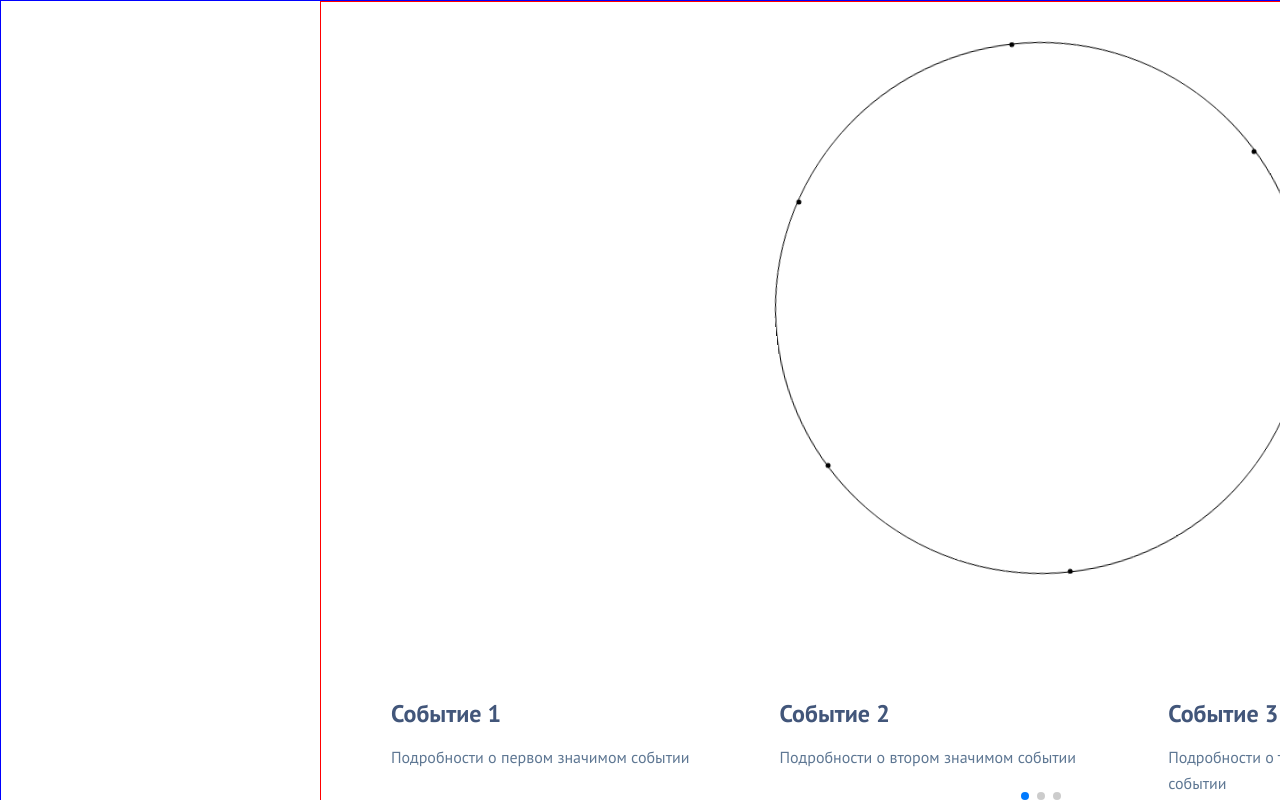
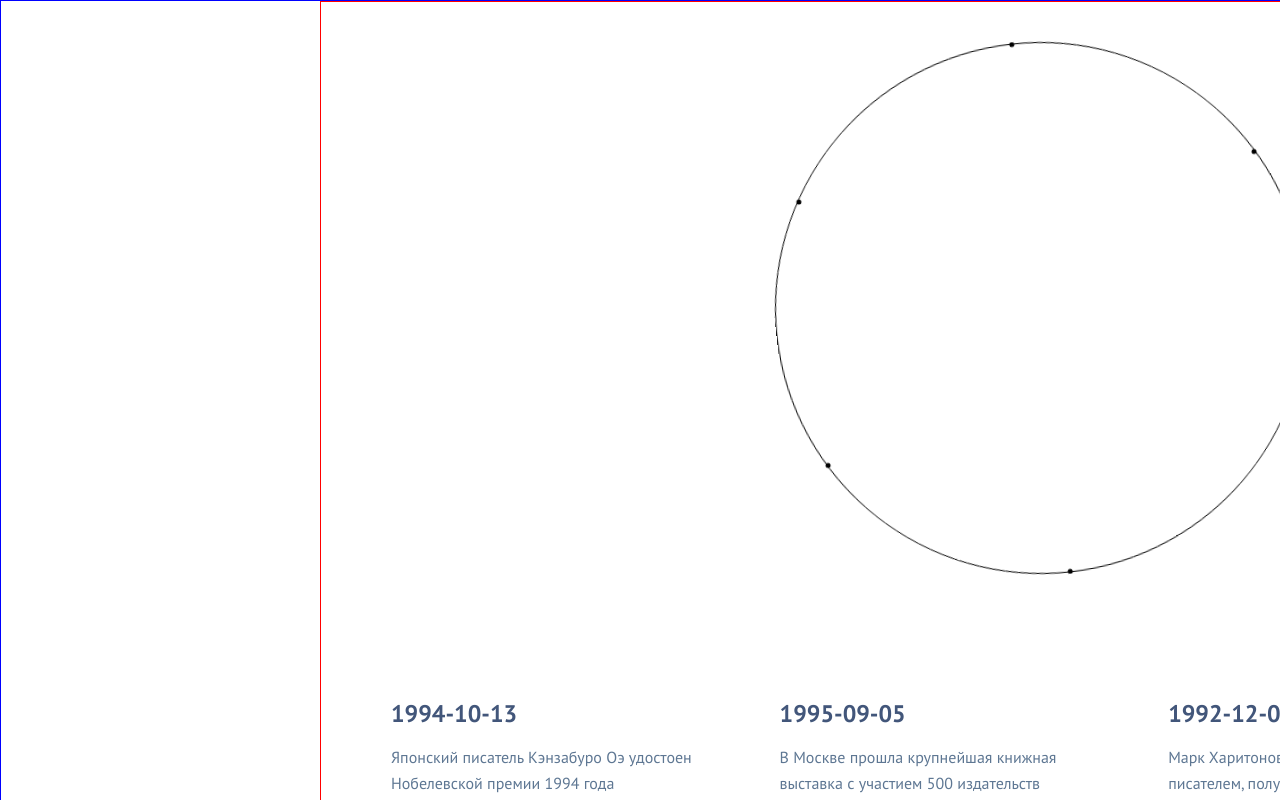
Before and after one commit to Stepan-Suprunov/Only_test, a React app: page / in a window 1280 px wide. Shown: the top 800 px of the page. Built offline with nearby package versions, Linux system fonts and the light colour scheme.

Commit message:
API response mock implemented

```diff
--- a/src/App.tsx
+++ b/src/App.tsx
@@ -1,14 +1,14 @@
 import React from 'react';
 import { InfoBlock } from './components/index';
 import { MainLayout } from './layouts/index';
-import { events } from './data/data'
+import { data } from './data/data'
 
 
 function App() {
 
     return (
         <MainLayout>
-            <InfoBlock events={events}/>
+            <InfoBlock events={data.events.results}/>
         </MainLayout>
     );
 };
--- a/src/components/info-block/types.ts
+++ b/src/components/info-block/types.ts
@@ -1,5 +1,5 @@
-import {SwiperItemType} from '../swiper/types';
+import { IEvent } from '../../data/types'
 
 export type InfoBlockPropsType = {
-    events: SwiperItemType[];
+    events: IEvent[];
 };
--- a/src/components/swiper/index.tsx
+++ b/src/components/swiper/index.tsx
@@ -17,8 +17,8 @@ export function Swiper({ items }: SwiperPropsType) {
             >
                 {items.map((item) => (
                     <SwiperSlide key={item.id} className={styles.slide}>
-                        <h3 className={styles.title}>{item.title}</h3>
-                        <p className={styles.description}>{item.description}</p>
+                        <h3 className={styles.title}>{item.eventDate}</h3>
+                        <p className={styles.description}>{item.summary}</p>
                     </SwiperSlide>
                 ))}
             </SwiperCore>
--- a/src/data/data.ts
+++ b/src/data/data.ts
@@ -1,3 +1,5 @@
+import { IEventRegistryResponse } from './types';
+
 export const events = [
     {
         id: 1,
@@ -25,3 +27,91 @@ export const events = [
         description: 'Подробности о пятом втором значимом событии'
     },
 ];
+
+export const data: IEventRegistryResponse = {
+    "events": {
+        "results": [
+            {
+                "id": "123456",
+                "uri": "literature-1994-nobel",
+                "title": "Кэнзабуро Оэ получил Нобелевскую премию по литературе",
+                "summary": "Японский писатель Кэнзабуро Оэ удостоен Нобелевской премии 1994 года",
+                "eventDate": "1994-10-13",
+                "location": {
+                    "label": "Стокгольм, Швеция",
+                    "wikipediaUri": "https://ru.wikipedia.org/wiki/Стокгольм"
+                },
+                "articles": [
+                    {
+                        "url": "https://example.com/news/nobel-1994",
+                        "source": "Литературная газета",
+                        "lang": "rus"
+                    }
+                ]
+            },
+            {
+                "id": "789012",
+                "uri": "literature-1995-bookfair",
+                "title": "Московская международная книжная ярмарка 1995",
+                "summary": "В Москве прошла крупнейшая книжная выставка с участием 500 издательств",
+                "eventDate": "1995-09-05",
+                "location": {
+                    "label": "Москва, Россия",
+                    "wikipediaUri": "https://ru.wikipedia.org/wiki/Москва"
+                },
+                "articles": [
+                    {
+                        "url": "https://example.com/culture/bookfair-1995",
+                        "source": "Культура",
+                        "lang": "rus"
+                    }
+                ]
+            },
+            {
+                "id": "862148",
+                "uri": "literature-1992-booker",
+                "title": "Вручение Букеровской премии 1992 года",
+                "summary": "Марк Харитонов стал первым русским писателем, получившим Букеровскую премию за роман 'Линия судьбы, или Сундучок Милашевича'",
+                "eventDate": "1992-12-05",
+                "location": {"label": "Москва, Россия"},
+                "articles": [
+                    {
+                        "url": "https://example.com/culture/booker-1992",
+                        "source": "Литературное обозрение",
+                        "lang": "rus"
+                    }
+                ]
+            },
+            {
+                "id": "854328",
+                "uri": "literature-1996-pelevin",
+                "title": "Выход романа 'Чапаев и Пустота' Виктора Пелевина",
+                "summary": "Публикация культового романа, ставшего важным явлением в русской литературе 1990-х",
+                "eventDate": "1996-04-12",
+                "articles": [
+                    {
+                        "url": "https://example.com/books/pelevin-1996",
+                        "source": "Книжное обозрение",
+                        "lang": "rus"
+                    }
+                ]
+            },
+            {
+                "id": "968743",
+                "uri": "literature-1994-fair",
+                "title": "Московская международная книжная выставка-ярмарка",
+                "summary": "Крупнейшее книжное событие года с участием международных издательств",
+                "eventDate": "1994-09-03",
+                "location": {"label": "Москва, Россия"},
+                "articles": [
+                    {
+                        "url": "https://example.com/news/bookfair-1994",
+                        "source": "Культурная хроника",
+                        "lang": "rus"
+                    }
+                ]
+            },
+        ],
+        "total": 5
+    }
+};
--- /dev/null
+++ b/src/data/types.ts
@@ -0,0 +1,27 @@
+export interface IEventRegistryResponse {
+    events: {
+        results: IEvent[];
+        total: number;
+    };
+}
+
+export interface IEvent {
+    id: string;
+    uri: string;
+    title: string;
+    summary: string;
+    eventDate: string;
+    location?: ILocation;
+    articles: IArticle[];
+}
+
+interface ILocation {
+    label: string;
+    wikipediaUri?: string;
+}
+
+interface IArticle {
+    url: string;
+    source: string;
+    lang: string;
+}
```
Also changed, not shown: src/components/swiper/types.ts (+2 -6 lines).
